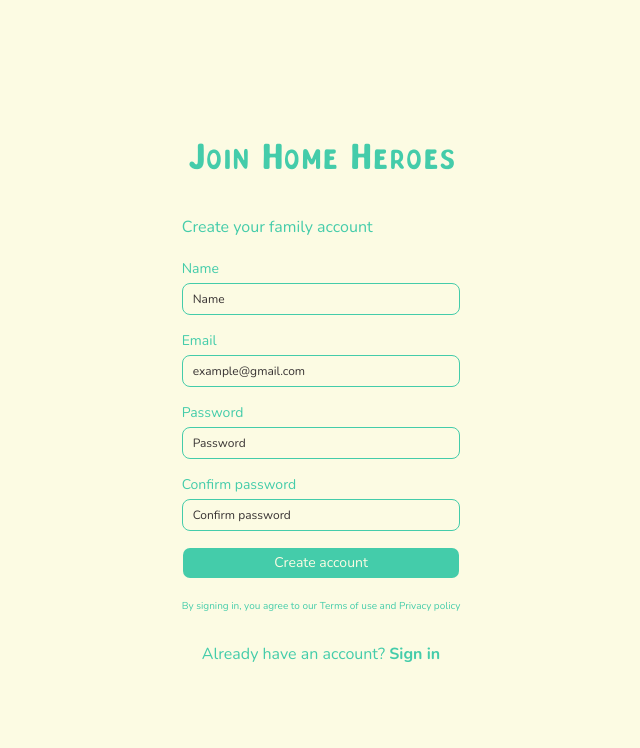
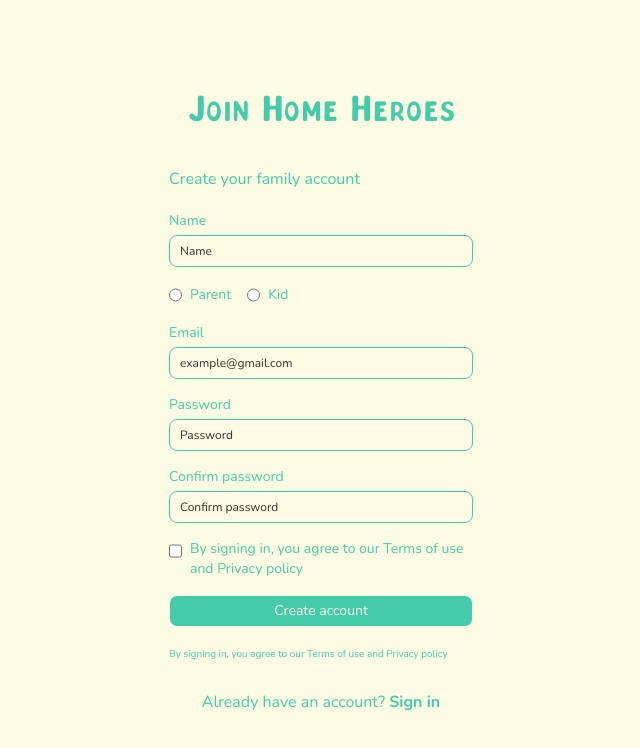
Before and after one commit to german-kot-begemot/familyApp, a React (Vite) app: page /register in a window 1280 px wide. Shown: the top 748 px of the page, without its empty margins (319-959 px from the left). Built offline with nearby package versions, Linux system fonts and the light colour scheme.

Commit message:
feature: add api requests to login and register forms

```diff
--- a/src/features/auth/LoginForm.tsx
+++ b/src/features/auth/LoginForm.tsx
@@ -5,13 +5,16 @@ import { useForm, type SubmitHandler } from 'react-hook-form';
 import type { LoginFormValues } from './formFieldsTypes';
 import { zodResolver } from '@hookform/resolvers/zod';
 import { loginSchema } from './shemas/login.schema';
+import { getAuthToken } from '@/shared/api/api';
+import { useState } from 'react';
+import { useNavigate } from 'react-router-dom';
 
 export const LoginForm = () => {
   const { t } = useTranslation();
   const {
     register,
     handleSubmit,
-    formState: { errors, isSubmitting },
+    formState: { errors },
   } = useForm<LoginFormValues>({
     defaultValues: {
       email: '',
@@ -20,8 +23,19 @@ export const LoginForm = () => {
     mode: 'onBlur', // валидация при потере фокуса
     resolver: zodResolver(loginSchema), // использовать zod для валидации
   });
-  const onSubmit: SubmitHandler<LoginFormValues> = (data) => {
-    console.log(data);
+  const [isButtonDisabled, setButtonDisabled] = useState<boolean>(false);
+  const navigate = useNavigate();
+
+  const onSubmit: SubmitHandler<LoginFormValues> = async (data) => {
+    setButtonDisabled(true);
+    try {
+      const loginResponse = await getAuthToken(data);
+      console.log(loginResponse);
+      navigate('/');
+    } catch (error) {
+      console.error(error);
+      setButtonDisabled(false);
+    }
   };
 
   return (
@@ -67,7 +81,7 @@ export const LoginForm = () => {
       <Button
         type="submit"
         className="mt-4 w-full py-2 font-medium"
-        disabled={isSubmitting}
+        disabled={isButtonDisabled}
       >
         {t('auth.logIn')}
       </Button>
--- a/src/features/auth/RegisterForm.tsx
+++ b/src/features/auth/RegisterForm.tsx
@@ -5,6 +5,9 @@ import type { RegisterFormValues } from './formFieldsTypes';
 import { useForm, type SubmitHandler } from 'react-hook-form';
 import { zodResolver } from '@hookform/resolvers/zod';
 import { regSchema } from './shemas/reg.schema';
+import { useState } from 'react';
+import { registerUser } from '@/shared/api/api';
+import { useNavigate } from 'react-router-dom';
 
 export const RegisterForm = () => {
   const { t } = useTranslation();
@@ -12,7 +15,7 @@ export const RegisterForm = () => {
   const {
     register,
     handleSubmit,
-    formState: { errors, isSubmitting },
+    formState: { errors },
   } = useForm<RegisterFormValues>({
     defaultValues: {
       name: '',
@@ -23,9 +26,19 @@ export const RegisterForm = () => {
     mode: 'onBlur',
     resolver: zodResolver(regSchema),
   });
+  const [isButtonDisabled, setButtonDisabled] = useState<boolean>(false);
+  const navigate = useNavigate();
 
-  const onSubmit: SubmitHandler<RegisterFormValues> = (data) => {
-    console.log(data);
+  const onSubmit: SubmitHandler<RegisterFormValues> = async (data) => {
+    setButtonDisabled(true);
+    try {
+      const registerResponse = await registerUser(data);
+      console.log(registerResponse);
+      navigate('/');
+    } catch (error) {
+      console.error(error);
+      setButtonDisabled(false);
+    }
   };
 
   return (
@@ -47,6 +60,28 @@ export const RegisterForm = () => {
             {t(errors.name.message)}
           </p>
         )}
+      </div>
+
+      <div className="flex gap-4">
+        <label className="flex items-center gap-2 text-sm">
+          <Input
+            type="radio"
+            value="parent"
+            className="h-6"
+            {...register('role')}
+          />
+          <span>{t('auth.roleParent')}</span>
+        </label>
+
+        <label className="flex items-center gap-2 text-sm">
+          <Input
+            type="radio"
+            value="kid"
+            className="h-6"
+            {...register('role')}
+          />
+          <span>{t('auth.roleKid')}</span>
+        </label>
       </div>
 
       <div className="flex flex-col gap-1">
@@ -106,10 +141,22 @@ export const RegisterForm = () => {
         )}
       </div>
 
+      <div>
+        <label className="flex text-sm gap-2">
+          <Input
+            type="checkbox"
+            className="h-6 w-auto min-w-auto"
+            id="terms"
+            {...register('terms')}
+          />
+          {t('auth.terms')}
+        </label>
+      </div>
+
       <Button
         type="submit"
         className="mt-4 w-full py-2 font-medium"
-        disabled={isSubmitting}
+        disabled={isButtonDisabled}
       >
         {t('auth.createAccount')}
       </Button>
--- a/src/features/auth/authTypes.ts
+++ b/src/features/auth/authTypes.ts
@@ -5,7 +5,7 @@ export type LoginDto = {
 };
 
 // export type Role = 'kid' | 'parent';
-export type Role = 'kid' | 'parent' | 'guest';
+export type Role = 'kid' | 'parent';
 
 export interface User {
   id: number;
@@ -36,6 +36,7 @@ export interface TooManyRequests {
 //data transfer object for registration
 export type RegisterDto = {
   name: string;
+  role: Role;
   email: string;
   password: string;
   confirmPassword: string;
--- a/src/features/auth/shemas/reg.schema.ts
+++ b/src/features/auth/shemas/reg.schema.ts
@@ -6,6 +6,7 @@ export const regSchema = z
       .string()
       .min(2, 'errorMessages.nameMin')
       .min(1, 'errorMessages.nameRequired'),
+    role: z.enum(['parent', 'kid']),
     email: z.email('errorMessages.emailInvalid'),
     password: z
       .string()
@@ -14,6 +15,9 @@ export const regSchema = z
       .regex(/[A-Z]/, 'errorMessages.passwordUppercase')
       .regex(/[0-9]/, 'errorMessages.passwordNumber'),
     confirmPassword: z.string().min(1, 'errorMessages.confirmPasswordRequired'),
+    terms: z.boolean().refine((value) => value === true, {
+      message: 'errorMessages.termsRequired',
+    }),
   })
   .refine((data) => data.password === data.confirmPassword, {
     message: 'errorMessages.passwordsDoNotMatch',
--- a/src/i18n/de.ts
+++ b/src/i18n/de.ts
@@ -15,6 +15,8 @@ export const de = {
     joinTitle: 'Werde Teil von Home Heroes',
     confirmPassword: 'Passwort bestätigen',
     name: 'Name',
+    roleParent: 'Elternteil',
+    roleKid: 'Kind',
   },
   errorMessages: {
     nameRequired: 'Name ist erforderlich',
--- a/src/i18n/en.ts
+++ b/src/i18n/en.ts
@@ -14,6 +14,8 @@ export const en = {
     joinTitle: 'Join Home Heroes',
     confirmPassword: 'Confirm password',
     name: 'Name',
+    roleParent: 'Parent',
+    roleKid: 'Kid',
   },
   errorMessages: {
     nameRequired: 'Name is required',
--- a/src/i18n/ru.ts
+++ b/src/i18n/ru.ts
@@ -15,6 +15,8 @@ export const ru = {
     joinTitle: 'Присоединяйтесь к Home Heroes',
     confirmPassword: 'Подтвердите пароль',
     name: 'Имя',
+    roleParent: 'Родитель',
+    roleKid: 'Ребенок',
   },
   errorMessages: {
     nameRequired: 'Введите имя',
```
